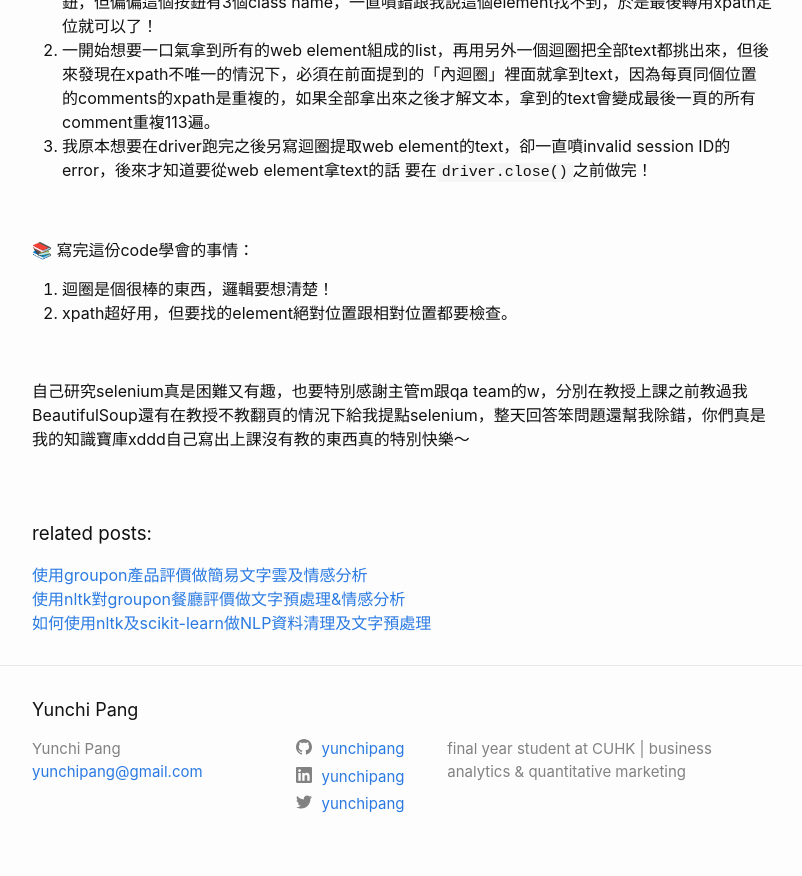
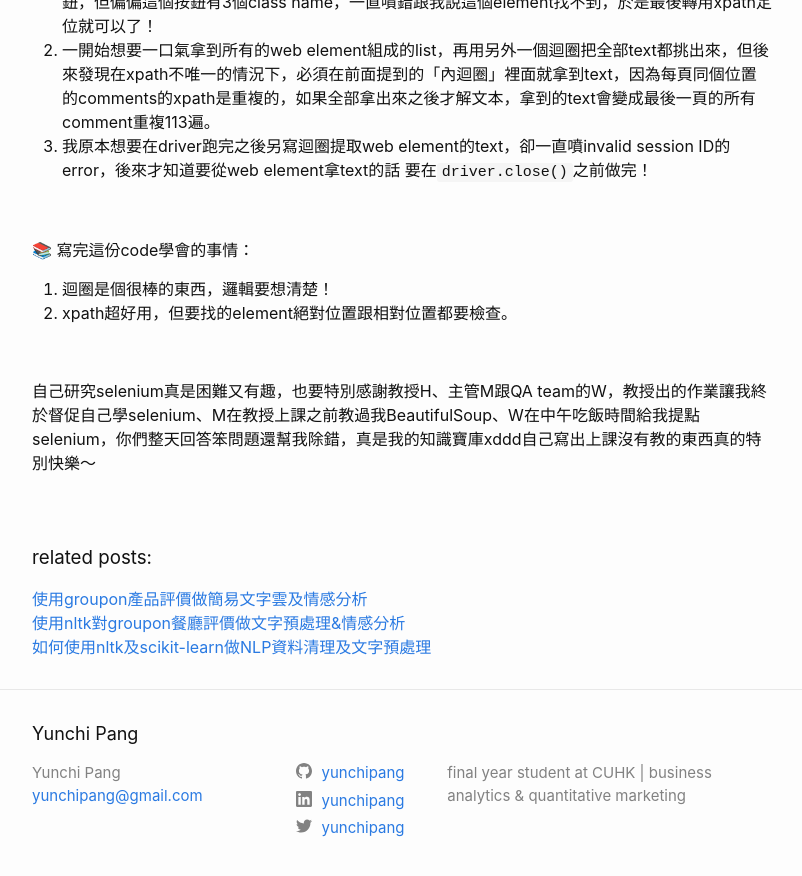
Before and after one commit to yunchipang/yunchipang.github.io, a Jekyll site: the page built from _posts/2020-11-18-scrap-groupon-deals-with-selenium.md, in a window 1280 px wide and 900 px high, scrolled down 3689 px. Shown: the top 876 px of the window, without its empty margins (238-1040 px from the left). Built offline with Jekyll 4.4.1, drawn with Linux system fonts in a browser that asks for light colours.

Commit message:
update 2020-11-18-scrap-groupon-deals-with-selenium.md

```diff
--- a/_posts/2020-11-18-scrap-groupon-deals-with-selenium.md
+++ b/_posts/2020-11-18-scrap-groupon-deals-with-selenium.md
@@ -150,6 +150,6 @@ all_comments_flat = sum(all_comments, [])
 
 <br>
 
-自己研究selenium真是困難又有趣，也要特別感謝主管m跟qa team的w，分別在教授上課之前教過我BeautifulSoup還有在教授不教翻頁的情況下給我提點selenium，整天回答笨問題還幫我除錯，你們真是我的知識寶庫xddd自己寫出上課沒有教的東西真的特別快樂～
+自己研究selenium真是困難又有趣，也要特別感謝教授H、主管M跟QA team的W，教授出的作業讓我終於督促自己學selenium、M在教授上課之前教過我BeautifulSoup、W在中午吃飯時間給我提點selenium，你們整天回答笨問題還幫我除錯，真是我的知識寶庫xddd自己寫出上課沒有教的東西真的特別快樂～
 
 <br>
```
Also changed, not shown: 2 other files.
